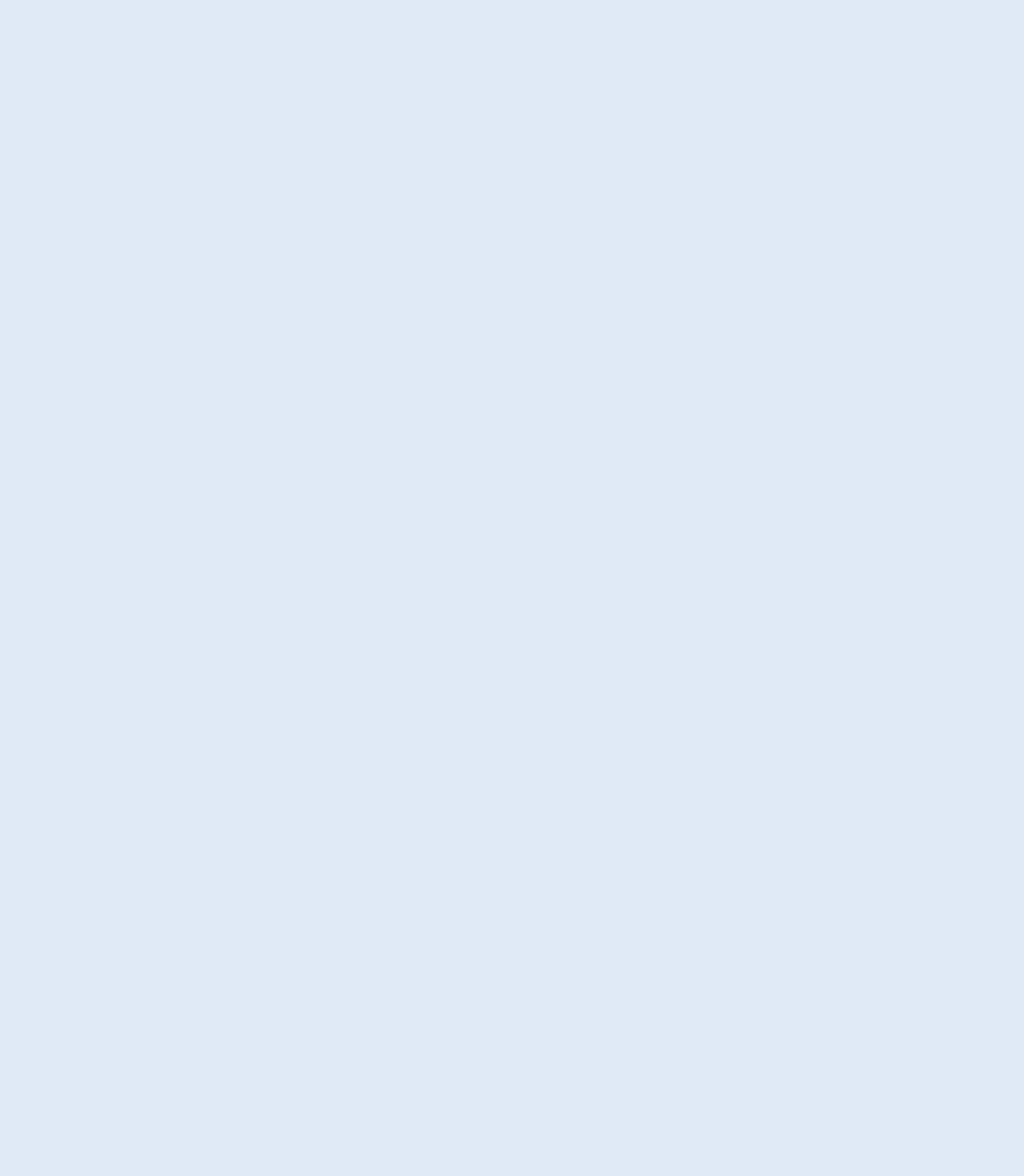
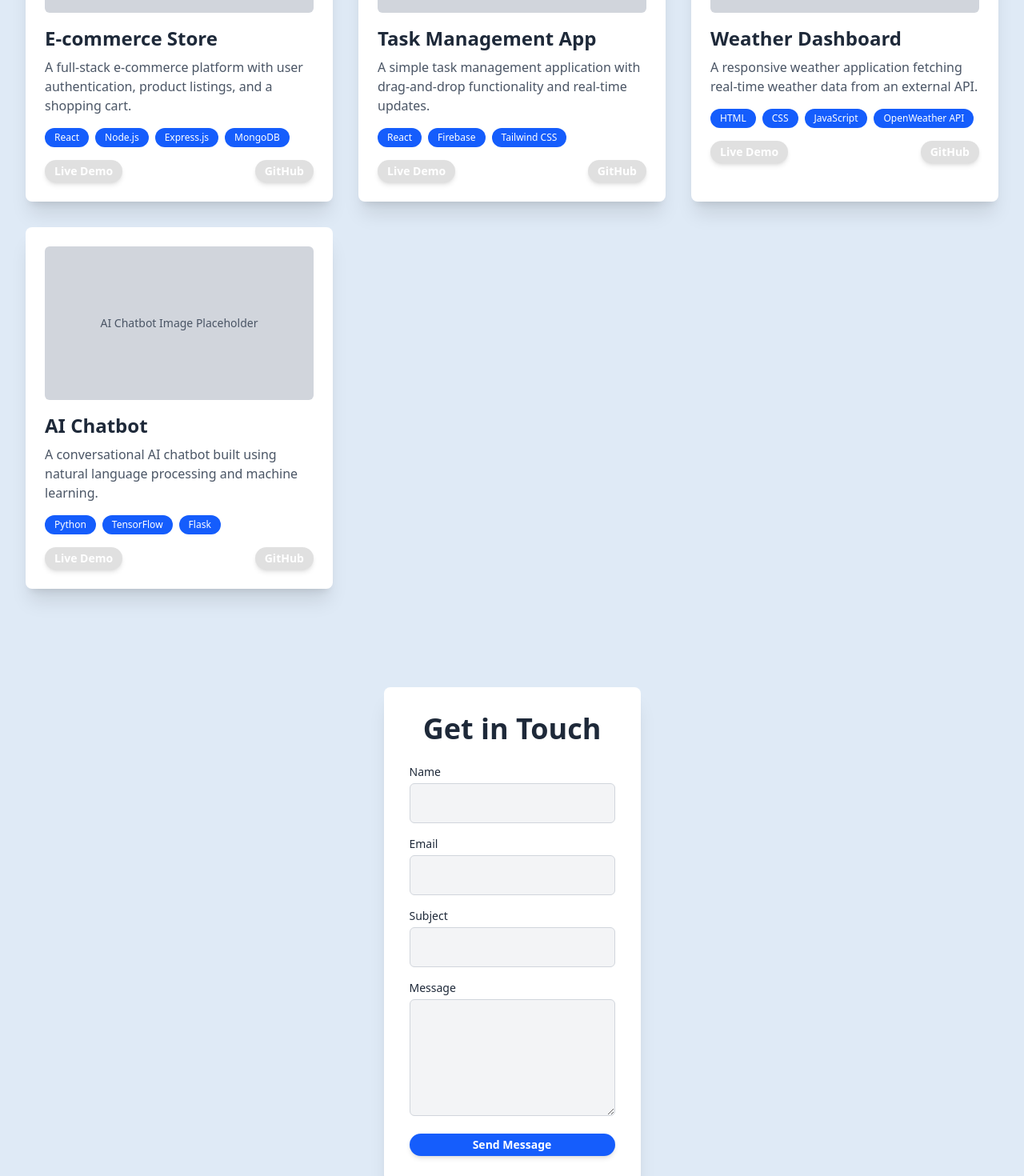
Before and after one commit to ayush1k/portfolio, a React (Vite) app in the folder main/: page / in a window 1280 px wide. Shown: the part 2720-4190 px from the top of the page at 80% size. Before the commit the page ends 2400 px from the top, so only its background shows below. Built offline with nearby package versions, Linux system fonts and the light colour scheme.

Commit message:
commit changes

```diff
--- a/main/src/App.jsx
+++ b/main/src/App.jsx
@@ -2,7 +2,9 @@ import React, { useState } from 'react';
     import Navbar from './components/Navbar';
     import Home from './components/Home';
     import About from './components/About';
-import Skills from './components/Skills'; // Import Skills component
+    import Skills from './components/Skills';
+    import Projects from './components/Projects'; // Import Projects component
+    import Contact from './components/Contact';   // Import Contact component
     import { ThemeProvider } from './context/ThemeContext';
 
     const App = () => {
@@ -20,14 +22,14 @@ const App = () => {
       return (
         <ThemeProvider>
           <div className="font-inter antialiased">
+            {/* Pass scrollToSection to Navbar */}
             <Navbar setCurrentPage={scrollToSection} />
             <main>
               <Home />
               <About />
-          <Skills /> {/* Render Skills component here, after About */}
-          {/* Placeholder for other pages */}
-          {currentPage === 'projects' && <div className="min-h-screen pt-24 flex items-center justify-center">Projects Section Content</div>}
-          {currentPage === 'contact' && <div className="min-h-screen pt-24 flex items-center justify-center">Contact Section Content</div>}
+              <Skills />
+              <Projects /> {/* Render Projects component here */}
+              <Contact /> {/* Render Contact component here */}
             </main>
           </div>
         </ThemeProvider>
--- /dev/null
+++ b/main/src/components/Contact.jsx
@@ -0,0 +1,102 @@
+    import React, { useState, useContext } from 'react';
+    import Button from './Button'; // Import the reusable Button component
+    import { ThemeContext } from '../context/ThemeContext'; // Import ThemeContext for styling
+
+    const Contact = () => {
+      const { theme } = useContext(ThemeContext);
+      const formClasses = theme === 'dark' ? 'bg-gray-800 text-white' : 'bg-white text-gray-800';
+      const inputClasses = theme === 'dark'
+        ? 'bg-gray-700 border border-gray-600 text-white'
+        : 'bg-gray-100 border border-gray-300 text-gray-800';
+
+      const [formData, setFormData] = useState({
+        name: '',
+        email: '',
+        subject: '',
+        message: ''
+      });
+      const [status, setStatus] = useState(''); // To show feedback to the user
+
+      const handleChange = (e) => {
+        const { name, value } = e.target;
+        setFormData((prev) => ({ ...prev, [name]: value }));
+      };
+
+      const handleSubmit = async (e) => {
+        e.preventDefault();
+        setStatus('Sending...');
+        // In Step 5, you will replace this with an actual fetch call to your Node.js backend
+        try {
+          console.log('Form Data to be sent:', formData);
+          // Simulate API call delay
+          await new Promise(resolve => setTimeout(resolve, 1500));
+          setStatus('Message sent successfully! (Simulated)');
+          setFormData({ name: '', email: '', subject: '', message: '' }); // Clear form
+        } catch (error) {
+          console.error('Error sending message:', error);
+          setStatus('Failed to send message. Please try again.');
+        }
+      };
+
+      return (
+        <section id="contact" className="min-h-screen flex items-center justify-center p-4 sm:p-8 pt-24 bg-[#DFEAF6] text-gray-800">
+          <div className={`max-w-md mx-auto p-8 rounded-lg shadow-xl ${formClasses}`}>
+            <h2 className="text-4xl font-bold mb-6 text-center">Get in Touch</h2>
+            <form onSubmit={handleSubmit} className="space-y-4">
+              <div>
+                <label htmlFor="name" className="block text-sm font-medium mb-1">Name</label>
+                <input
+                  type="text"
+                  id="name"
+                  name="name"
+                  value={formData.name}
+                  onChange={handleChange}
+                  className={`w-full p-3 rounded-md focus:outline-none focus:ring-2 focus:ring-blue-500 ${inputClasses}`}
+                  required
+                />
+              </div>
+              <div>
+                <label htmlFor="email" className="block text-sm font-medium mb-1">Email</label>
+                <input
+                  type="email"
+                  id="email"
+                  name="email"
+                  value={formData.email}
+                  onChange={handleChange}
+                  className={`w-full p-3 rounded-md focus:outline-none focus:ring-2 focus:ring-blue-500 ${inputClasses}`}
+                  required
+                />
+              </div>
+              <div>
+                <label htmlFor="subject" className="block text-sm font-medium mb-1">Subject</label>
+                <input
+                  type="text"
+                  id="subject"
+                  name="subject"
+                  value={formData.subject}
+                  onChange={handleChange}
+                  className={`w-full p-3 rounded-md focus:outline-none focus:ring-2 focus:ring-blue-500 ${inputClasses}`}
+                  required
+                />
+              </div>
+              <div>
+                <label htmlFor="message" className="block text-sm font-medium mb-1">Message</label>
+                <textarea
+                  id="message"
+                  name="message"
+                  rows="5"
+                  value={formData.message}
+                  onChange={handleChange}
+                  className={`w-full p-3 rounded-md focus:outline-none focus:ring-2 focus:ring-blue-500 ${inputClasses}`}
+                  required
+                ></textarea>
+              </div>
+              <Button type="submit" className="w-full bg-blue-600 hover:bg-blue-700 text-white">Send Message</Button>
+              {status && <p className="mt-4 text-center text-sm">{status}</p>}
+            </form>
+          </div>
+        </section>
+      );
+    };
+
+    export default Contact;
--- /dev/null
+++ b/main/src/components/Projects.jsx
@@ -0,0 +1,99 @@
+    import React, { useContext } from 'react';
+    import Button from './Button'; // Import the reusable Button component
+    import { ThemeContext } from '../context/ThemeContext'; // Import ThemeContext for button styling
+
+    // Project Card Component
+    const ProjectCard = ({ project }) => {
+      const { theme } = useContext(ThemeContext);
+      const cardClasses = theme === 'dark'
+        ? 'bg-gray-800 hover:bg-gray-700 text-white'
+        : 'bg-white hover:bg-gray-100 text-gray-800'; // Adjusted for light theme
+
+      const buttonLinkClasses = theme === 'dark'
+        ? 'bg-blue-600 hover:bg-blue-700 text-white'
+        : 'bg-[#007bff] hover:bg-[#0056b3] text-white'; // Consistent button style
+
+      return (
+        <div className={`rounded-lg shadow-xl p-6 transition duration-300 ease-in-out transform hover:-translate-y-1 ${cardClasses}`}>
+          {/* Using a placeholder image for now, as per previous instructions not to use external images */}
+          <div className="w-full h-48 bg-gray-300 rounded-md mb-4 flex items-center justify-center text-gray-600 text-center text-sm">
+            {project.title} Image Placeholder
+          </div>
+          <h3 className="text-2xl font-semibold mb-2">{project.title}</h3>
+          <p className="text-gray-600 mb-4">{project.description}</p> {/* Text color adjusted for readability */}
+          <div className="flex flex-wrap gap-2 mb-4">
+            {project.technologies && project.technologies.map((tech, index) => (
+              <span key={index} className="bg-blue-600 px-3 py-1 rounded-full text-xs font-medium text-white">
+                {tech}
+              </span>
+            ))}
+          </div>
+          <div className="flex justify-between">
+            {project.liveUrl && (
+              <Button href={project.liveUrl} target="_blank" rel="noopener noreferrer" className={buttonLinkClasses}>
+                Live Demo
+              </Button>
+            )}
+            {project.githubUrl && (
+              <Button href={project.githubUrl} target="_blank" rel="noopener noreferrer" className={buttonLinkClasses}>
+                GitHub
+              </Button>
+            )}
+          </div>
+        </div>
+      );
+    };
+
+    // Projects Section
+    const Projects = () => {
+      // Static project data for now
+      const projects = [
+        {
+          id: 1,
+          title: "E-commerce Store",
+          description: "A full-stack e-commerce platform with user authentication, product listings, and a shopping cart.",
+          technologies: ["React", "Node.js", "Express.js", "MongoDB"],
+          liveUrl: "#", // Placeholder URL
+          githubUrl: "#" // Placeholder URL
+        },
+        {
+          id: 2,
+          title: "Task Management App",
+          description: "A simple task management application with drag-and-drop functionality and real-time updates.",
+          technologies: ["React", "Firebase", "Tailwind CSS"],
+          liveUrl: "#",
+          githubUrl: "#"
+        },
+        {
+          id: 3,
+          title: "Weather Dashboard",
+          description: "A responsive weather application fetching real-time weather data from an external API.",
+          technologies: ["HTML", "CSS", "JavaScript", "OpenWeather API"],
+          liveUrl: "#",
+          githubUrl: "#"
+        },
+        {
+          id: 4,
+          title: "AI Chatbot",
+          description: "A conversational AI chatbot built using natural language processing and machine learning.",
+          technologies: ["Python", "TensorFlow", "Flask"],
+          liveUrl: "#",
+          githubUrl: "#"
+        }
+      ];
+
+      return (
+        <section id="projects" className="min-h-screen p-4 sm:p-8 pt-24 bg-[#DFEAF6] text-gray-800">
+          <div className="container mx-auto">
+            <h2 className="text-4xl sm:text-5xl font-bold mb-10 text-center">My Projects</h2>
+            <div className="grid grid-cols-1 md:grid-cols-2 lg:grid-cols-3 gap-8">
+              {projects.map((project) => (
+                <ProjectCard key={project.id} project={project} />
+              ))}
+            </div>
+          </div>
+        </section>
+      );
+    };
+
+    export default Projects;
```
Lines whose indentation alone changed are shown as unchanged.
